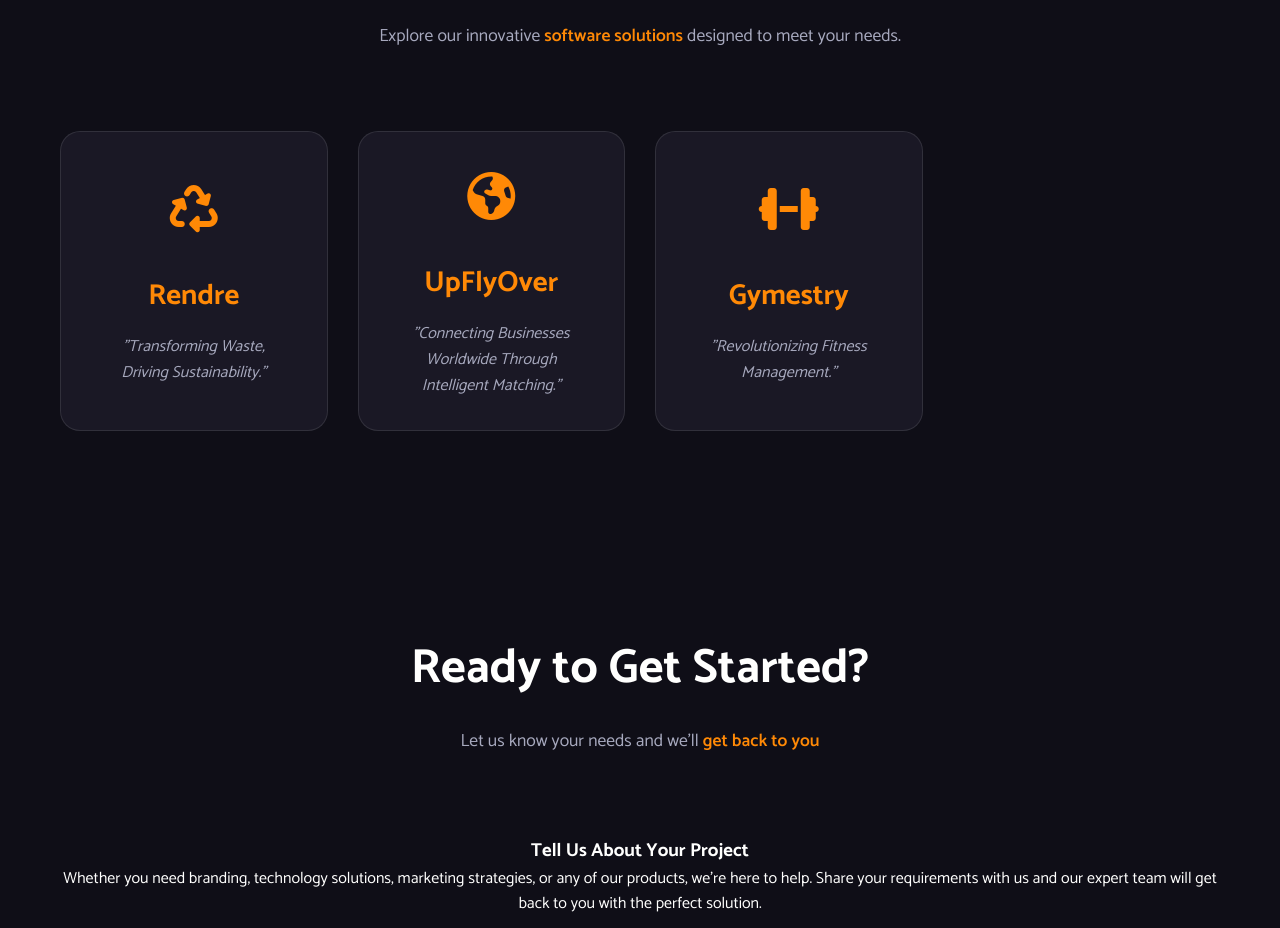
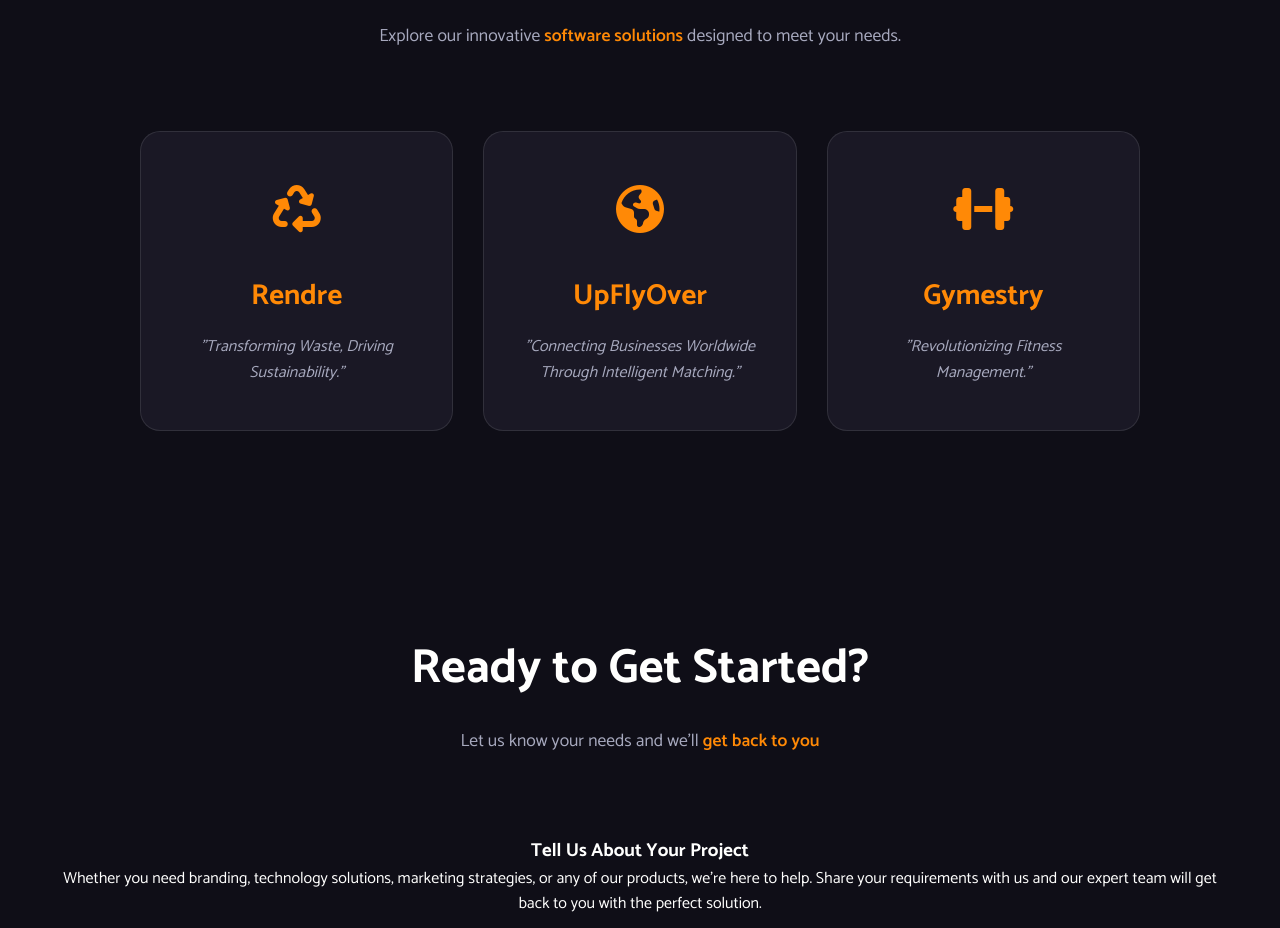
Before and after one commit to gowidebs/gowide-website, a React (Create React App) app: page / in a window 1280 px wide. Shown: the part 5400-6328 px from the top of the page. Built offline with nearby package versions, Linux system fonts and the light colour scheme.

Commit message:
Fix products grid to center 3 products properly

```diff
--- a/src/pages/Home.js
+++ b/src/pages/Home.js
@@ -351,15 +351,14 @@ const CTAContainer = styled.div`
 
 const ProductsGrid = styled.div`
   display: grid;
-  grid-template-columns: repeat(4, 1fr);
+  grid-template-columns: repeat(3, 1fr);
   gap: 30px;
+  max-width: 1000px;
+  margin: 0 auto;
 
-  @media (max-width: 1200px) {
-    grid-template-columns: repeat(2, 1fr);
-  }
-
-  @media (max-width: 768px) {
+  @media (max-width: 900px) {
     grid-template-columns: 1fr;
+    max-width: 400px;
   }
 `;
 
```
